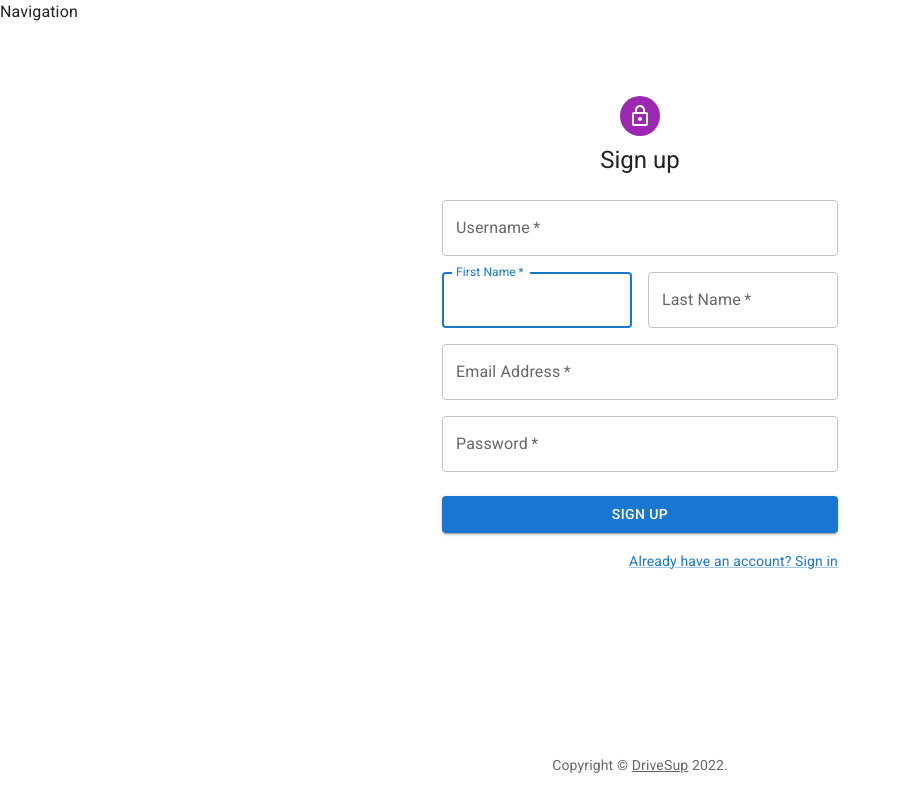
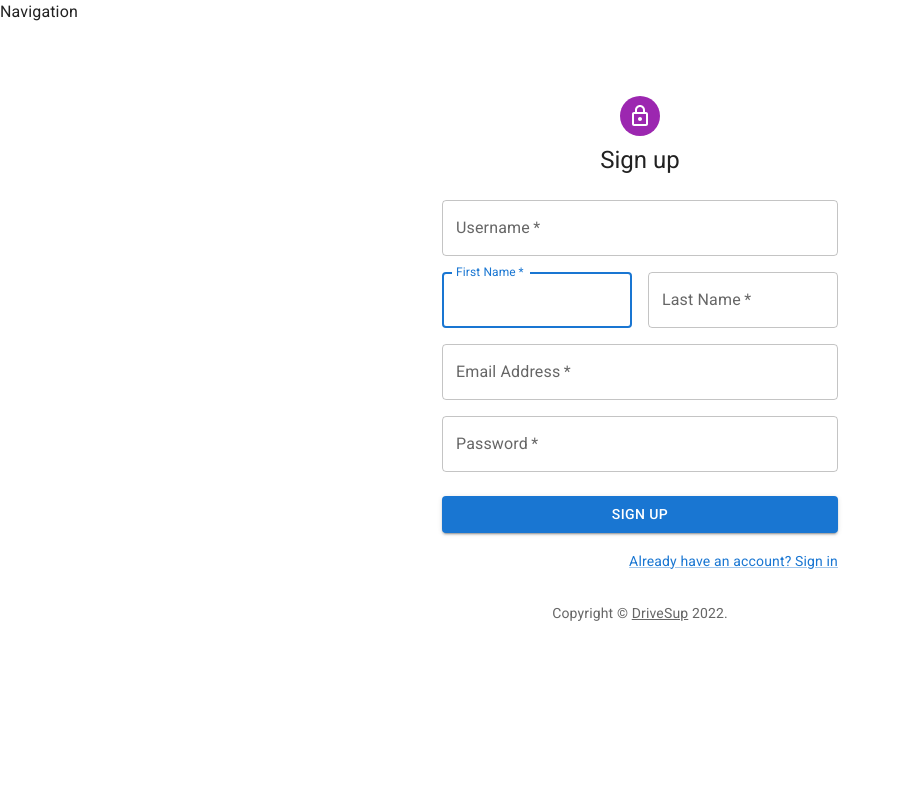
Before and after one commit to NathanRodet/3proj-google-drive-clone, a React (Create React App) app in the folder 3proj-frontend/: page /SignUp in a window 1280 px wide. Shown: the whole page, without its empty margins (0-901 px from the left). Built offline with nearby package versions, Linux system fonts and the light colour scheme.

Commit message:
Updated footer

```diff
--- a/3proj-frontend/src/pages/Home.js
+++ b/3proj-frontend/src/pages/Home.js
@@ -2,7 +2,15 @@ import React from 'react'
 import '../style/pages/home.css';
 import Navigation from '../components/Navigation';
 import Footer from '../components/Footer';
-import SignIn from './SignIn';
+import CssBaseline from '@mui/material/CssBaseline';
+import Container from '@mui/material/Container';
+import { createTheme, ThemeProvider } from '@mui/material/styles';
+import Grid from '@mui/material/Grid';
+import Box from '@mui/material/Box';
+
+const theme = createTheme();
+
+
 export default function Home() {
 
   return (
@@ -10,8 +18,20 @@ export default function Home() {
       <header className="navigation">
         <Navigation />
       </header>
-      <div className="Home-content">
-      </div>
+      <ThemeProvider theme={theme}>
+        <Container component="main" maxWidth="xs">
+          <CssBaseline />
+          <Box
+            sx={{
+              marginTop: 8,
+              display: 'flex',
+              flexDirection: 'column',
+              alignItems: 'center',
+            }}
+          ></Box>
+
+        </Container>
+      </ThemeProvider>
       <footer className="footer">
         <Footer />
       </footer>
--- a/3proj-frontend/src/pages/SignUp.js
+++ b/3proj-frontend/src/pages/SignUp.js
@@ -29,7 +29,7 @@ export default function SignIn() {
   };
 
   return (
-    <div className="SignIn">
+    <div className="SignUp">
       <header className="navigation">
         <Navigation />
       </header>
--- a/3proj-frontend/src/style/index.css
+++ b/3proj-frontend/src/style/index.css
@@ -1,3 +1,15 @@
+code {
+  font-family: source-code-pro, Menlo, Monaco, Consolas, 'Courier New',
+    monospace;
+}
+
+html {
+  height: 100%;
+  /* for the page to take full window height */
+  box-sizing: border-box;
+  /* to have the footer displayed at the bottom of the page without scrolling */
+}
+
 body {
   margin: 0;
   font-family: -apple-system, BlinkMacSystemFont, 'Roboto';
@@ -5,18 +17,11 @@ body {
   -moz-osx-font-smoothing: grayscale;
 }
 
-code {
-  font-family: source-code-pro, Menlo, Monaco, Consolas, 'Courier New',
-    monospace;
-}
-
 .footer {
   display: flex;
   justify-content: center;
   align-items: center;
-  position: fixed;
-  height: 70px;
-  /* background-color: red; */
+  height: 10vh;
   bottom: 0px;
   left: 0px;
   right: 0px;
```
